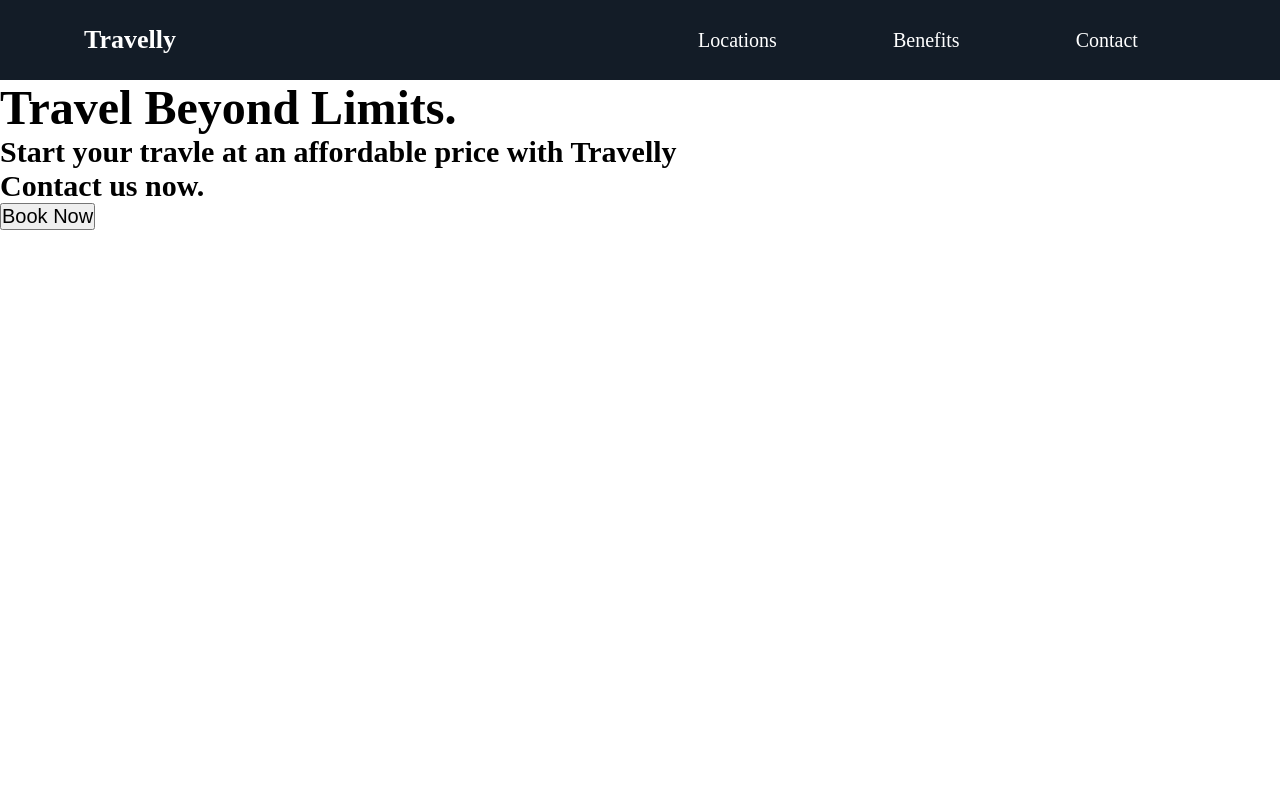
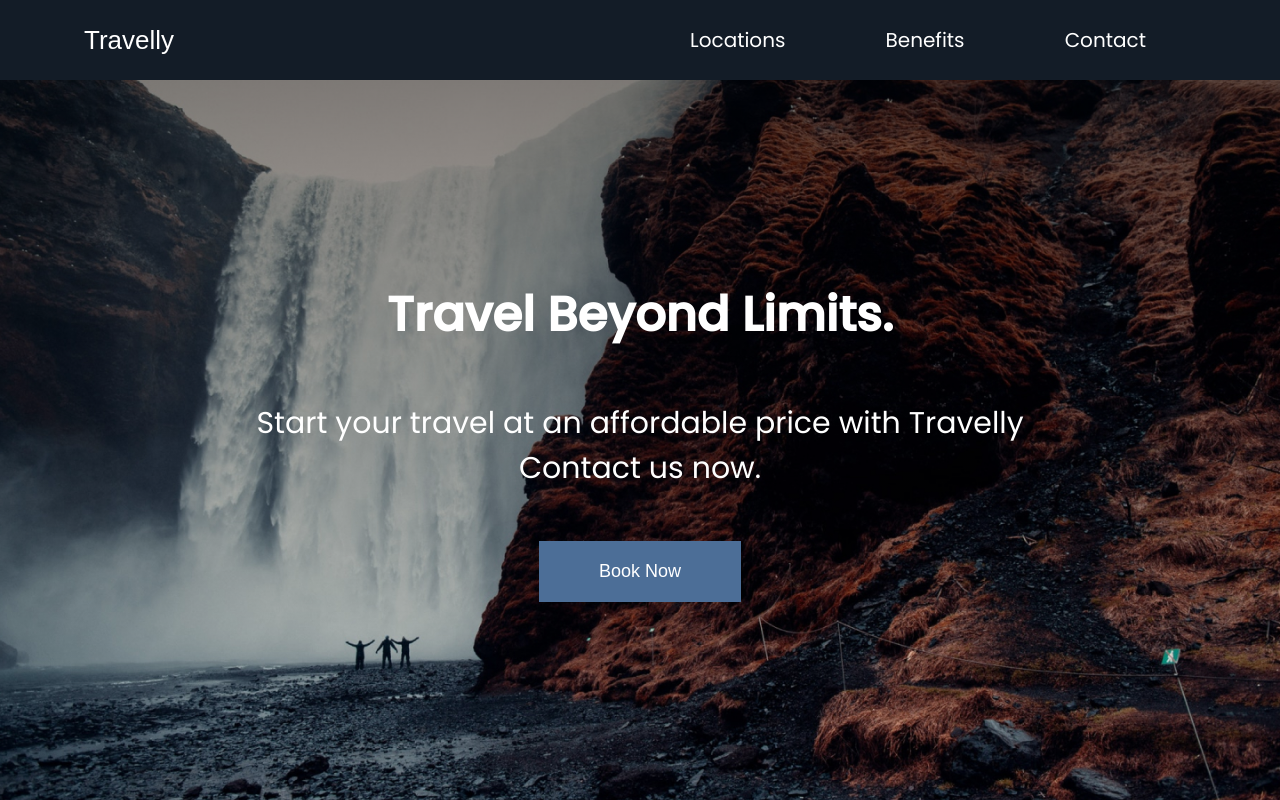
Before and after one commit to minjaechang/travelly-project, a plain HTML site: page index.html in a window 1280 px wide. Drawn offline with Linux system fonts and the light colour scheme; a web font is replaced by a local one.

Commit message:
Add style to hero section

```diff
--- a/index.html
+++ b/index.html
@@ -10,6 +10,12 @@
     />
     <meta name="robot" content="index,follow" />
     <link rel="icon" href="./icons/airplane.svg" />
+    <link rel="preconnect" href="https://fonts.googleapis.com" />
+    <link rel="preconnect" href="https://fonts.gstatic.com" crossorigin />
+    <link
+      href="https://fonts.googleapis.com/css2?family=Pattaya&family=Poppins:wght@400;500&display=swap"
+      rel="stylesheet"
+    />
     <link rel="stylesheet" href="./style.css" />
     <title>Travelly | Travel Agency</title>
   </head>
@@ -28,7 +34,7 @@
     <section class="hero">
       <h2>Travel Beyond Limits.</h2>
       <h3>
-        Start your travle at an affordable price with Travelly<br />Contact us
+        Start your travel at an affordable price with Travelly<br />Contact us
         now.
       </h3>
       <button>Book Now</button>
--- a/style.css
+++ b/style.css
@@ -8,6 +8,10 @@
 
 html {
   font-size: 62.5%;
+}
+
+body {
+  font-family: 'Poppins', sans-serif;
 }
 
 h1 {
@@ -28,6 +32,7 @@ h2 {
 
 h3 {
   font-size: 3rem;
+  font-weight: normal;
 }
 
 h4,
@@ -38,6 +43,15 @@ h5 {
 a {
   color: white;
   text-decoration: none;
+}
+
+button {
+  padding: 2rem 6rem;
+  background: #4c6e97;
+  border: none;
+  color: white;
+  font-size: 1.8rem;
+  cursor: pointer;
 }
 
 /* Nav Section With HERO */
@@ -60,9 +74,31 @@ nav ul {
   display: flex;
   flex: 1 1 40rem;
   justify-content: space-around;
+  align-items: center;
   list-style: none;
 }
 
 #logo {
   flex: 1 1 40rem;
+  font-family: 'Pattaya', sans-serif;
+  font-weight: 400;
 }
+
+.hero {
+  background: linear-gradient(rgba(0, 0, 0, 0.5), transparent),
+    url('./img/landing-page.jpg');
+  min-height: 90vh;
+  background-repeat: no-repeat;
+  background-size: cover;
+  background-position: center;
+  color: white;
+  display: flex;
+  flex-direction: column;
+  justify-content: center;
+  align-items: center;
+  text-align: center;
+}
+
+.hero h3 {
+  padding: 5rem;
+}
```
